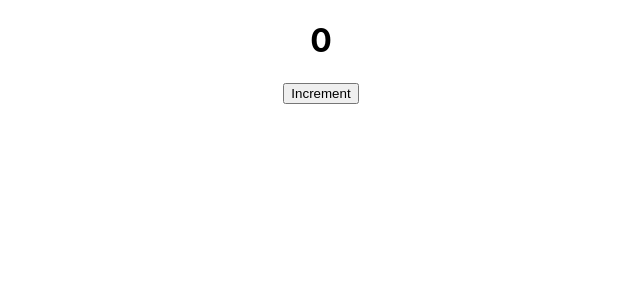
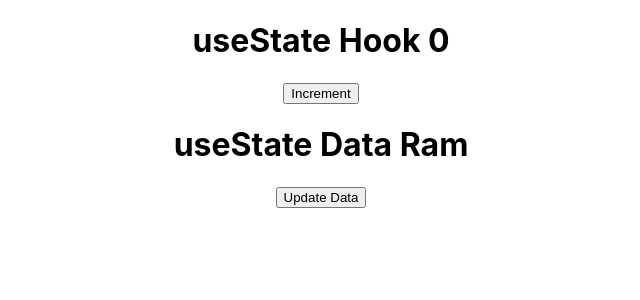
Before and after one commit to swapnilranmale2003/react-practicals, a React (Create React App) app in the folder practiseset1/: page / in a window 1280 px wide. Shown: the top 300 px of the page, without its empty margins (319-959 px from the left). Built offline with nearby package versions, Linux system fonts and the light colour scheme.

Commit message:
Import useState.jsx

```diff
--- a/practiseset1/src/App.js
+++ b/practiseset1/src/App.js
@@ -3,7 +3,7 @@ import ChildA from './components/ChildA';
 import Man from './components/Man';
 import Person from './components/Person';
 // import ListPractise from './components/ListPractise';
-// import UseState from './components/UseState';
+import UseState from './components/UseState';
 // import Mybutton from './components/Mybutton';
 
 function App() {
@@ -17,9 +17,9 @@ function App() {
     <div className="App">
       {/* <h1>Welcome  <h1>{user.name}</h1></h1>
       <Mybutton /> */}
-      {/* <UseState /> */}
+      <UseState />
       {/* <ListPractise /> */}
-      <Person  name= "Jordam walke"/>
+      {/* <Person  name= "Jordam walke"/> */}
       {/* <Man percent = "99" /> */}
       {/* <ChildA name = {name} /> */}
     </div>
```
